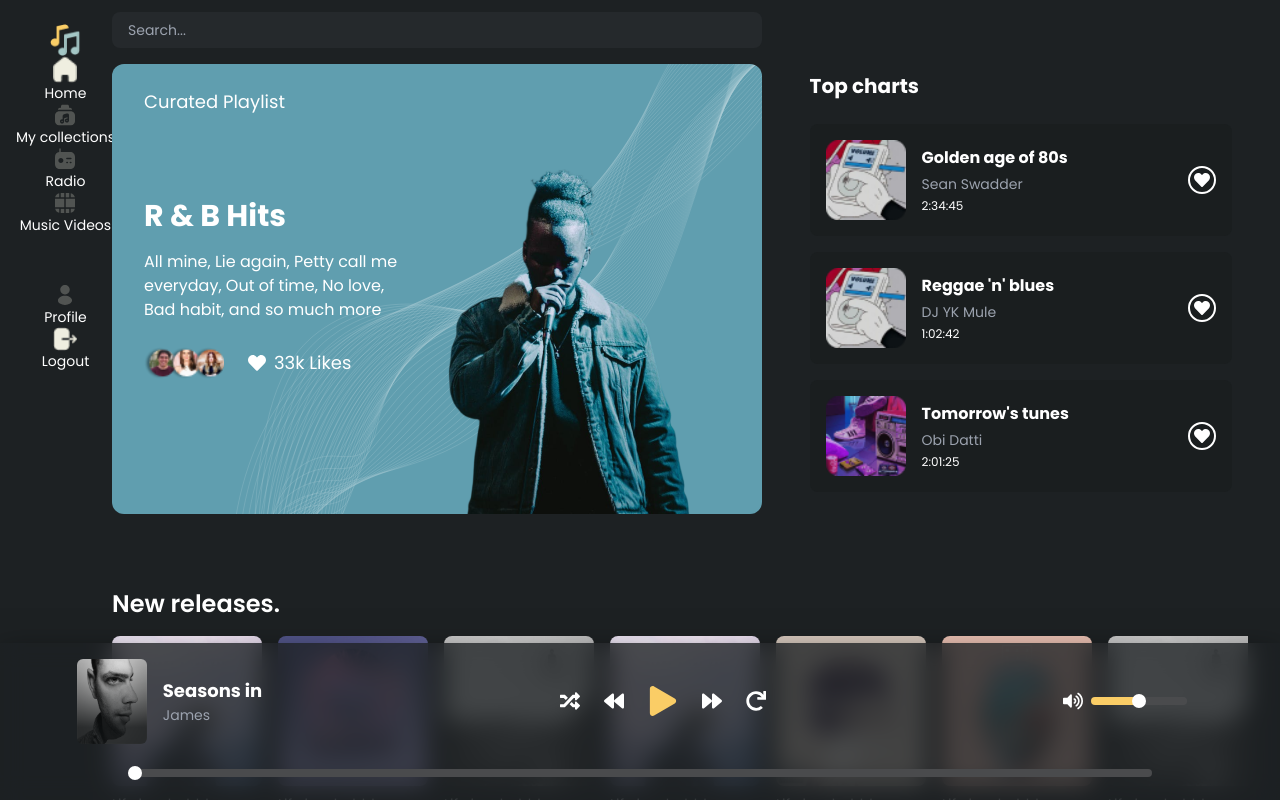
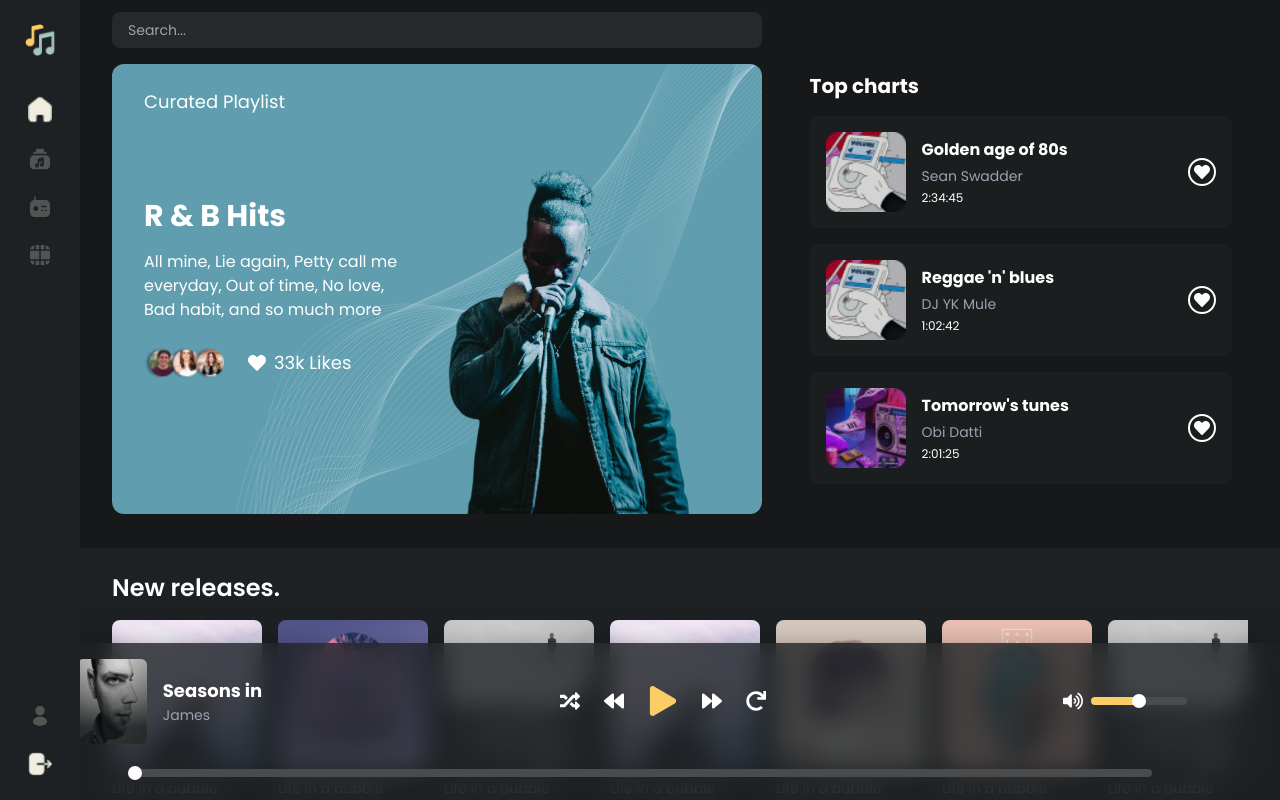
Before and after one commit to EjiroOsiephri/Musica, a Next.js app: page /dashboard in a window 1280 px wide. Built offline with nearby package versions, Linux system fonts and the light colour scheme.

Commit message:
feats/add added audion

```diff
--- a/src/app/dashboard/page.tsx
+++ b/src/app/dashboard/page.tsx
@@ -2,13 +2,11 @@ import Dashboard from "@/components/MainContent";
 import MusicPlayer from "../../components/MusicPlayer";
 import React from "react";
 import MusicSection from "@/components/NewReleases";
-import Sidebar from "@/utils/Sidebar";
 
 const dashboard = () => {
   return (
     <>
       <section className="lg:flex h-screen overflow-hidden">
-        <Sidebar />
         <div className="lg:flex-grow lg:ml-20 overflow-y-auto h-screen pb-32 md:pb-28">
           {/* Add pb-24 to account for the music player's height */}
           <Dashboard />
--- a/src/components/MainContent.tsx
+++ b/src/components/MainContent.tsx
@@ -84,7 +84,93 @@ export default function Dashboard() {
   }, []);
 
   return (
-    <div className="flex flex-col lg:flex-row  text-white">
+    <div className="flex flex-col lg:flex-row bg-[#16181A] text-white">
+      {/* Sidebar Overlay for Mobile */}
+      {isSidebarOpen && isMobileView && (
+        <motion.div
+          className="fixed inset-0 bg-black bg-opacity-50 z-40"
+          initial={{ opacity: 0 }}
+          animate={{ opacity: 1 }}
+          exit={{ opacity: 0 }}
+          onClick={closeSidebar}
+        ></motion.div>
+      )}
+
+      {/* Sidebar */}
+      <motion.div
+        className={`sidebar fixed left-0 top-0 h-full w-64 lg:w-20 bg-[#1D2123] flex flex-col justify-between z-50 ${
+          isSidebarOpen || !isMobileView ? "flex" : "hidden"
+        }`}
+        initial={{ x: -300 }}
+        animate={{
+          x: isSidebarOpen || !isMobileView ? 0 : -300,
+        }}
+        transition={{ duration: 0.5, ease: "easeOut" }}
+      >
+        {/* Logo */}
+        <div className="flex flex-col items-center space-y-10 py-6">
+          <motion.div
+            className="cursor-pointer"
+            whileHover={{ scale: 1.1 }}
+            onClick={() => router.push("/")}
+          >
+            <Image src={Logo} alt="Logo" width={32} height={32} />
+          </motion.div>
+
+          {/* Menu Items */}
+          <div className="flex flex-col items-start lg:items-center space-y-6 w-full px-4">
+            {menuItems.map((item, index) => (
+              <motion.div
+                key={index}
+                className="flex items-center space-x-4 cursor-pointer lg:justify-center lg:space-x-0 lg:flex-col"
+                whileHover={{ scale: 1.1 }}
+                onClick={() => router.push(item.route)}
+              >
+                <Image
+                  src={item.icon}
+                  alt={item.label}
+                  width={24}
+                  height={24}
+                />
+                <span className="text-sm lg:hidden">{item.label}</span>
+              </motion.div>
+            ))}
+          </div>
+        </div>
+
+        {/* Bottom Items */}
+        <div className="flex flex-col items-start lg:items-center space-y-6 w-full px-4 py-6">
+          {bottomItems.map((item, index) => (
+            <motion.div
+              key={index}
+              className="flex items-center space-x-4 cursor-pointer lg:justify-center lg:space-x-0 lg:flex-col"
+              whileHover={{ scale: 1.1 }}
+              onClick={() => router.push(item.route)}
+            >
+              <Image src={item.icon} alt={item.label} width={24} height={24} />
+              <span className="text-sm lg:hidden">{item.label}</span>
+            </motion.div>
+          ))}
+        </div>
+      </motion.div>
+
+      {/* Hamburger Menu */}
+      {isMobileView && (
+        <div className="lg:hidden flex items-center justify-between px-4 py-3 bg-[#1D2123]">
+          <FaBars
+            className="text-white text-2xl cursor-pointer"
+            onClick={() => setIsSidebarOpen(!isSidebarOpen)}
+          />
+          <div className="flex items-center space-x-4">
+            <input
+              type="text"
+              placeholder="Search..."
+              className="bg-[#25292C] text-white rounded-lg px-4 py-2 text-sm"
+            />
+          </div>
+        </div>
+      )}
+
       {/* Main Content */}
       <div className="flex-grow p-4 lg:p-8 space-y-8 lg:space-y-0 lg:space-x-8 flex flex-col lg:flex-row">
         {/* Featured Playlist */}
@@ -170,8 +256,8 @@ export default function Dashboard() {
 
         {/* Top Charts */}
         <div className="w-full lg:w-2/5 p-4 overflow-x-auto lg:overflow-visible">
-          <h3 className="text-xl font-bold md:mt-6 mb-6">Top charts</h3>
-          <div className="flex lg:flex-col mb-6 space-x-4 lg:space-x-0 lg:space-y-4">
+          <h3 className="text-xl font-bold md:mt-6 mb-4">Top charts</h3>
+          <div className="flex lg:flex-col mb-4 space-x-4 lg:space-x-0 lg:space-y-4">
             {playlists.map((playlist, index) => (
               <div
                 key={index}
--- a/src/utils/Sidebar.tsx
+++ /dev/null
@@ -1,175 +0,0 @@
-"use client";
-
-import { motion } from "framer-motion";
-import { useRouter } from "next/navigation";
-import Image from "next/image";
-import { FaHeart, FaBars } from "react-icons/fa";
-import { useState, useEffect } from "react";
-import Logo from "../../public/logo.png";
-
-interface Playlist {
-  title: string;
-  artist: string;
-  duration: string;
-  cover: string;
-  isLiked: boolean;
-}
-
-export default function Dashboard() {
-  const router = useRouter();
-  const [isSidebarOpen, setIsSidebarOpen] = useState(false);
-  const [isMobileView, setIsMobileView] = useState(false);
-
-  const menuItems = [
-    { icon: "/Home.png", label: "Home", route: "/" },
-    { icon: "/playlist.svg", label: "My collections", route: "/collections" },
-    { icon: "/radio.svg", label: "Radio", route: "/radio" },
-    { icon: "/videos.svg", label: "Music Videos", route: "/videos" },
-  ];
-
-  const bottomItems = [
-    { icon: "/profile.svg", label: "Profile", route: "/profile" },
-    { icon: "/Logout.png", label: "Logout", route: "/logout" },
-  ];
-
-  const [playlists, setPlaylists] = useState<Playlist[]>([
-    {
-      title: "Golden age of 80s",
-      artist: "Sean Swadder",
-      duration: "2:34:45",
-      cover: "/Rectangle 17.png",
-      isLiked: false,
-    },
-    {
-      title: "Reggae 'n' blues",
-      artist: "DJ YK Mule",
-      duration: "1:02:42",
-      cover: "/Rectangle 17 (1).png",
-      isLiked: false,
-    },
-    {
-      title: "Tomorrow's tunes",
-      artist: "Obi Datti",
-      duration: "2:01:25",
-      cover: "/Rectangle 17 (2).png",
-      isLiked: false,
-    },
-  ]);
-
-  const handleLikeClick = (playlistIndex: number) => {
-    setPlaylists((prevPlaylists) =>
-      prevPlaylists.map((playlist, index) =>
-        index === playlistIndex
-          ? { ...playlist, isLiked: !playlist.isLiked }
-          : playlist
-      )
-    );
-  };
-
-  const closeSidebar = () => {
-    if (isSidebarOpen && isMobileView) setIsSidebarOpen(false);
-  };
-
-  useEffect(() => {
-    const updateView = () => {
-      setIsMobileView(window.innerWidth < 1024);
-    };
-
-    updateView();
-    window.addEventListener("resize", updateView);
-
-    return () => {
-      window.removeEventListener("resize", updateView);
-    };
-  }, []);
-
-  return (
-    <div className="flex flex-col lg:flex-row bg-[#16181A] text-white">
-      {/* Sidebar Overlay for Mobile */}
-      {isSidebarOpen && isMobileView && (
-        <motion.div
-          className="fixed inset-0 bg-black bg-opacity-50 z-40"
-          initial={{ opacity: 0 }}
-          animate={{ opacity: 1 }}
-          exit={{ opacity: 0 }}
-          onClick={closeSidebar}
-        ></motion.div>
-      )}
-
-      {/* Sidebar */}
-      <motion.div
-        className={`sidebar fixed left-0 top-0 h-full w-64 lg:w-20 bg-[#1D2123] flex flex-col justify-between z-50 ${
-          isSidebarOpen || !isMobileView ? "flex" : "hidden"
-        }`}
-        initial={{ x: -300 }}
-        animate={{
-          x: isSidebarOpen || !isMobileView ? 0 : -300,
-        }}
-        transition={{ duration: 0.5, ease: "easeOut" }}
-      >
-        {/* Logo */}
-        <div className="flex flex-col items-center space-y-10 py-6">
-          <motion.div
-            className="cursor-pointer"
-            whileHover={{ scale: 1.1 }}
-            onClick={() => router.push("/")}
-          >
-            <Image src={Logo} alt="Logo" width={32} height={32} />
-          </motion.div>
-
-          {/* Menu Items */}
-          <div className="flex flex-col items-start lg:items-center space-y-6 w-full px-4">
-            {menuItems.map((item, index) => (
-              <motion.div
-                key={index}
-                className="flex items-center space-x-4 cursor-pointer lg:justify-center lg:space-x-0 lg:flex-col"
-                whileHover={{ scale: 1.1 }}
-                onClick={() => router.push(item.route)}
-              >
-                <Image
-                  src={item.icon}
-                  alt={item.label}
-                  width={24}
-                  height={24}
-                />
-                <span className="text-sm lg:hidden">{item.label}</span>
-              </motion.div>
-            ))}
-          </div>
-        </div>
-
-        {/* Bottom Items */}
-        <div className="flex flex-col items-start lg:items-center space-y-6 w-full px-4 py-6">
-          {bottomItems.map((item, index) => (
-            <motion.div
-              key={index}
-              className="flex items-center space-x-4 cursor-pointer lg:justify-center lg:space-x-0 lg:flex-col"
-              whileHover={{ scale: 1.1 }}
-              onClick={() => router.push(item.route)}
-            >
-              <Image src={item.icon} alt={item.label} width={24} height={24} />
-              <span className="text-sm lg:hidden">{item.label}</span>
-            </motion.div>
-          ))}
-        </div>
-      </motion.div>
-
-      {/* Hamburger Menu */}
-      {isMobileView && (
-        <div className="lg:hidden flex items-center justify-between px-4 py-3 bg-[#1D2123]">
-          <FaBars
-            className="text-white text-2xl cursor-pointer"
-            onClick={() => setIsSidebarOpen(!isSidebarOpen)}
-          />
-          <div className="flex items-center space-x-4">
-            <input
-              type="text"
-              placeholder="Search..."
-              className="bg-[#25292C] text-white rounded-lg px-4 py-2 text-sm"
-            />
-          </div>
-        </div>
-      )}
-    </div>
-  );
-}
```
